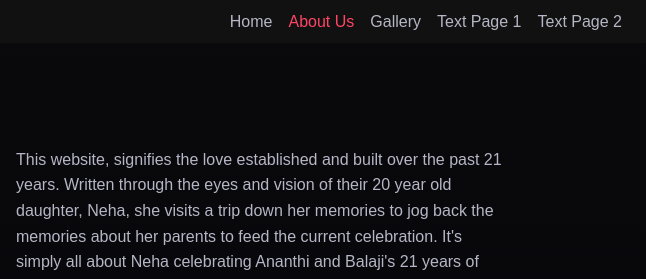
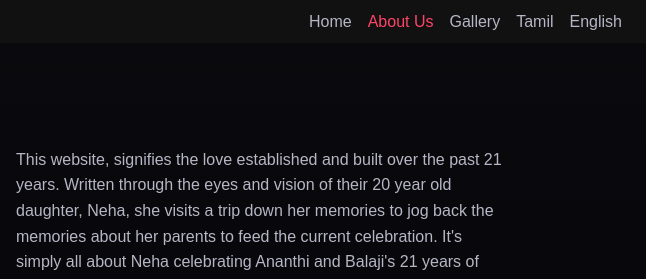
Before and after one commit to NehaBalaji975/Ananthi-Balaji, a plain HTML site: page about.html in a window 1280 px wide. Shown: the top 279 px of the page, 634-1280 px from the left. Drawn offline with Linux system fonts and the light colour scheme.

Commit message:
Update about.html

```diff
--- a/about.html
+++ b/about.html
@@ -1,4 +1,4 @@
 <!doctype html><html><head><meta charset="utf-8"><title>About</title><link rel="stylesheet" href="assets/css/styles.css"></head>
-<body><div class="navbar"><a href="index.html">Ananthi ❤ Balaji</a><div><a href="index.html" class="">Home</a><a href="about.html" class="active">About Us</a><a href="gallery.html" class="">Gallery</a><a href="page1.html" class="">Text Page 1</a><a href="page2.html" class="">Text Page 2</a></div></div>
+<body><div class="navbar"><a href="index.html">Ananthi ❤ Balaji</a><div><a href="index.html" class="">Home</a><a href="about.html" class="active">About Us</a><a href="gallery.html" class="">Gallery</a><a href="page1.html" class="">Tamil</a><a href="page2.html" class="">English</a></div></div>
 <div class="container"><h2>About Us</h2><div class="about-grid"><img src="assets/images/about-photo.jpg"><div class="text"><p>This website, signifies the love established and built over the past 21 years. Written through the eyes and vision of their 20 year old daughter, Neha, she visits a trip down her memories to jog back the memories about her parents to feed the current celebration. It's simply all about Neha celebrating Ananthi and Balaji's 21 years of togetherness, with not confetti or pop ups but with genuine efforts and a cute little website created with love (and help of ChatGPT!).</p></div></div></div>
 </body></html>
```
